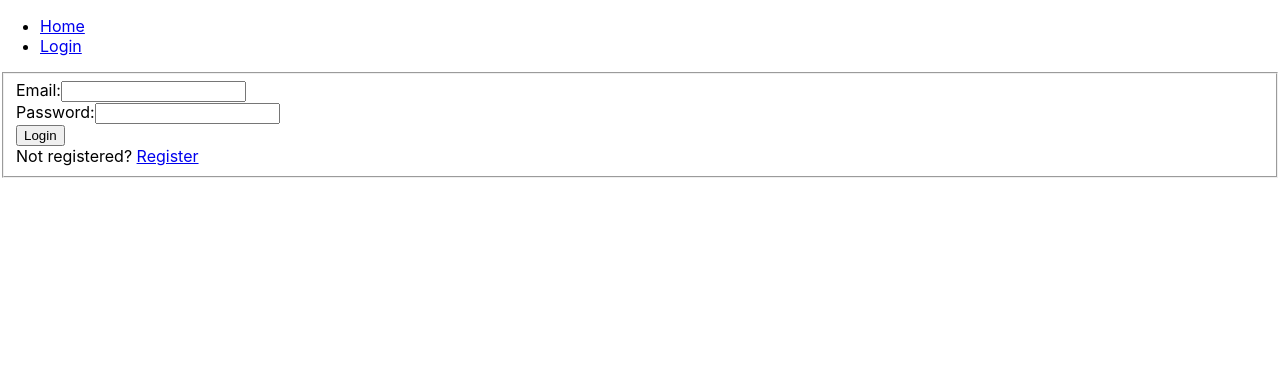
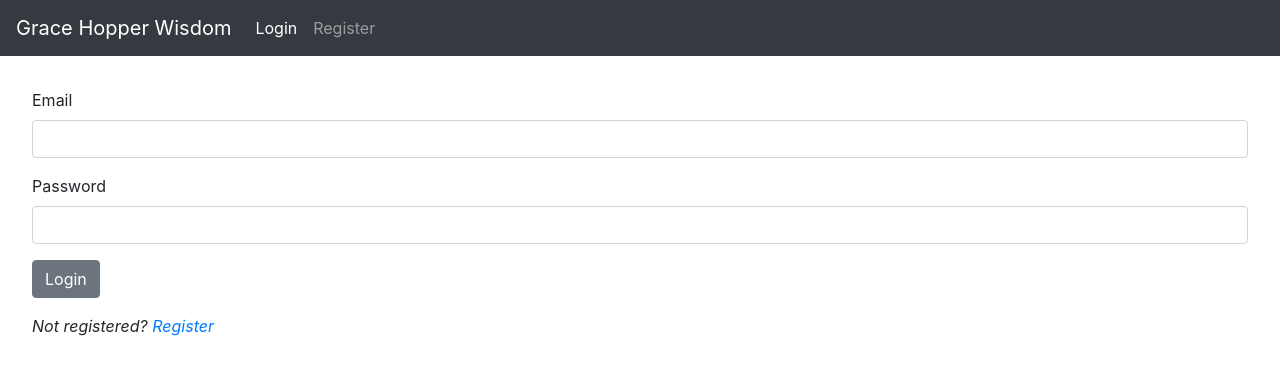
Before and after one commit to nashville-software-school/WisdomAndGrace, a React (Create React App) app in the folder WisdomAndGrace/client/: page /login in a window 1280 px wide. Shown: the top 374 px of the page. Built offline with nearby package versions, Linux system fonts and the light colour scheme; no server answers.

Commit message:
react strap and ui cleanup

```diff
--- a/WisdomAndGrace/client/package.json
+++ b/WisdomAndGrace/client/package.json
@@ -7,11 +7,13 @@
     "@testing-library/jest-dom": "^4.2.4",
     "@testing-library/react": "^9.5.0",
     "@testing-library/user-event": "^7.2.1",
+    "bootstrap": "^4.5.0",
     "firebase": "^7.15.5",
     "react": "^16.13.1",
     "react-dom": "^16.13.1",
     "react-router-dom": "^5.2.0",
-    "react-scripts": "3.4.1"
+    "react-scripts": "3.4.1",
+    "reactstrap": "^8.5.1"
   },
   "scripts": {
     "start": "react-scripts start",
--- a/WisdomAndGrace/client/src/App.css
+++ b/WisdomAndGrace/client/src/App.css
@@ -1,4 +1,5 @@
-.App {
+main {
+  margin: 2em;
 }
 
 .App-logo {
--- a/WisdomAndGrace/client/src/App.js
+++ b/WisdomAndGrace/client/src/App.js
@@ -1,8 +1,9 @@
 import React from 'react';
-import { BrowserRouter as Router, Link } from "react-router-dom";
+import { BrowserRouter as Router } from "react-router-dom";
 import './App.css';
 import { UserProfileProvider } from "./providers/UserProfileProvider";
 import { QuoteProvider } from "./providers/QuoteProvider";
+import Header from "./components/Header";
 import ApplicationViews from "./components/ApplicationViews";
 
 function App() {
@@ -10,13 +11,8 @@ function App() {
     <Router>
       <UserProfileProvider>
         <QuoteProvider>
-          <div className="App">
-            <ul>
-              <li><Link to="/">Home</Link></li>
-              <li><Link to="login">Login</Link></li>
-            </ul>
-            <ApplicationViews />
-          </div>
+          <Header />
+          <ApplicationViews />
         </QuoteProvider>
       </UserProfileProvider>
     </Router>
--- a/WisdomAndGrace/client/src/components/ApplicationViews.js
+++ b/WisdomAndGrace/client/src/components/ApplicationViews.js
@@ -9,6 +9,7 @@ export default function ApplicationViews() {
   const { isLoggedIn } = useContext(UserProfileContext);
 
   return (
+    <main>
       <Switch>
         <Route path="/" exact>
           {isLoggedIn ? <QuoteList /> : <Redirect to="/login" />}
@@ -22,5 +23,6 @@ export default function ApplicationViews() {
           <Register />
         </Route>
       </Switch>
+    </main>
   );
 };
--- /dev/null
+++ b/WisdomAndGrace/client/src/components/Header.js
@@ -0,0 +1,35 @@
+import React, { useState } from 'react';
+import { NavLink as RRNavLink } from "react-router-dom";
+import {
+  Collapse,
+  Navbar,
+  NavbarToggler,
+  NavbarBrand,
+  Nav,
+  NavItem,
+  NavLink
+} from 'reactstrap';
+
+export default function Header() {
+  const [isOpen, setIsOpen] = useState(false);
+  const toggle = () => setIsOpen(!isOpen);
+
+  return (
+    <div>
+      <Navbar color="dark" dark expand="md">
+        <NavbarBrand tag={RRNavLink} to="/">Grace Hopper Wisdom</NavbarBrand>
+        <NavbarToggler onClick={toggle} />
+        <Collapse isOpen={isOpen} navbar>
+          <Nav className="mr-auto" navbar>
+            <NavItem>
+              <NavLink tag={RRNavLink} to="/login">Login</NavLink>
+            </NavItem>
+            <NavItem>
+              <NavLink tag={RRNavLink} to="/register">Register</NavLink>
+            </NavItem>
+          </Nav>
+        </Collapse>
+      </Navbar>
+    </div>
+  );
+}
--- a/WisdomAndGrace/client/src/components/Login.js
+++ b/WisdomAndGrace/client/src/components/Login.js
@@ -1,4 +1,5 @@
 import React, { useState, useContext } from "react";
+import { Button, Form, FormGroup, Label, Input, FormText } from 'reactstrap';
 import { useHistory, Link } from "react-router-dom";
 import { UserProfileContext } from "../providers/UserProfileProvider";
 
@@ -9,29 +10,30 @@ export default function Login() {
   const [email, setEmail] = useState();
   const [password, setPassword] = useState();
 
-  const loginClick = () => {
+  const loginSubmit = (e) => {
+    e.preventDefault();
     login(email, password)
       .then(() => history.push("/"));
   };
 
   return (
-    <fieldset>
-      <div>
-        <label htmlFor="email">Email:</label>
-        <input id="email" type="text"
-          onChange={e => setEmail(e.target.value)} />
-      </div>
-      <div>
-        <label htmlFor="password">Password:</label>
-        <input id="password" type="password"
-          onChange={e => setPassword(e.target.value)} />
-      </div>
-      <div>
-        <button onClick={loginClick}>Login</button>
-      </div>
-      <div>
-        Not registered? <Link to="register">Register</Link>
-      </div>
-    </fieldset>
+    <Form onSubmit={loginSubmit}>
+      <fieldset>
+        <FormGroup>
+          <Label for="email">Email</Label>
+          <Input id="email" type="text" onChange={e => setEmail(e.target.value)} />
+        </FormGroup>
+        <FormGroup>
+          <Label for="password">Password</Label>
+          <Input id="password" type="password" onChange={e => setPassword(e.target.value)} />
+        </FormGroup>
+        <FormGroup>
+          <Button>Login</Button>
+        </FormGroup>
+        <em>
+          Not registered? <Link to="register">Register</Link>
+        </em>
+      </fieldset>
+    </Form>
   );
 }
--- /dev/null
+++ b/WisdomAndGrace/client/src/components/Quote.js
@@ -0,0 +1,12 @@
+import React from "react";
+import { Card, CardBody } from "reactstrap";
+
+export default function Quote({ quote }) {
+  return (
+    <Card className="m-4">
+      <CardBody>
+          <strong>{quote.text}</strong>
+      </CardBody>
+    </Card>
+  );
+}
--- a/WisdomAndGrace/client/src/components/QuoteList.js
+++ b/WisdomAndGrace/client/src/components/QuoteList.js
@@ -1,4 +1,5 @@
 import React, { useContext, useEffect } from "react";
+import Quote from "./Quote";
 import { QuoteContext } from "../providers/QuoteProvider";
 
 export default function QuoteList() {
@@ -11,7 +12,7 @@ export default function QuoteList() {
   return (
     <section>
       {quotes.map(q =>
-        <div key={q.id}>{q.text}</div>
+        <Quote key={q.id} quote={q}/>
       )}
     </section>
   );
--- a/WisdomAndGrace/client/src/components/Register.js
+++ b/WisdomAndGrace/client/src/components/Register.js
@@ -1,4 +1,5 @@
 import React, { useState, useContext } from "react";
+import { Button, Form, FormGroup, Label, Input, FormText } from 'reactstrap';
 import { useHistory } from "react-router-dom";
 import { UserProfileContext } from "../providers/UserProfileProvider";
 
@@ -9,30 +10,42 @@ export default function Register() {
   const [name, setName] = useState();
   const [email, setEmail] = useState();
   const [password, setPassword] = useState();
+  const [confirmPassword, setConfirmPassword] = useState();
 
-  const registerClick = () => {
-    const userProfile = { name, email };
-    register(userProfile, password)
-      .then(() => history.push("/"));
+  const registerClick = (e) => {
+    e.preventDefault();
+    if (password && password != confirmPassword) {
+      alert("Passwords don't match. Do better.");
+    } else {
+      const userProfile = { name, email };
+      register(userProfile, password)
+        .then(() => history.push("/"));
+    }
   };
 
   return (
-    <fieldset>
-      <div>
-        <label htmlFor="name">Name:</label>
-        <input id="name" type="text" onChange={e => setName(e.target.value)} />
-      </div>
-      <div>
-        <label htmlFor="email">Email:</label>
-        <input id="email" type="text" onChange={e => setEmail(e.target.value)} />
-      </div>
-      <div>
-        <label htmlFor="password">Password:</label>
-        <input id="password" type="password" onChange={e => setPassword(e.target.value)} />
-      </div>
-      <div>
-        <button onClick={registerClick}>Register</button>
-      </div>
-    </fieldset>
+    <Form onSubmit={registerClick}>
+      <fieldset>
+        <FormGroup>
+          <Label htmlFor="name">Name</Label>
+          <Input id="name" type="text" onChange={e => setName(e.target.value)} />
+        </FormGroup>
+        <FormGroup>
+          <Label for="email">Email</Label>
+          <Input id="email" type="text" onChange={e => setEmail(e.target.value)} />
+        </FormGroup>
+        <FormGroup>
+          <Label for="password">Password</Label>
+          <Input id="password" type="password" onChange={e => setPassword(e.target.value)} />
+        </FormGroup>
+        <FormGroup>
+          <Label for="confirmPassword">Confirm Password</Label>
+          <Input id="confirmPassword" type="password" onChange={e => setConfirmPassword(e.target.value)} />
+        </FormGroup>
+        <FormGroup>
+          <Button>Register</Button>
+        </FormGroup>
+      </fieldset>
+    </Form>
   );
 }
--- a/WisdomAndGrace/client/src/index.js
+++ b/WisdomAndGrace/client/src/index.js
@@ -1,5 +1,6 @@
 import React from 'react';
 import ReactDOM from 'react-dom';
+import 'bootstrap/dist/css/bootstrap.min.css';
 import './index.css';
 import App from './App';
 import * as serviceWorker from './serviceWorker';
```
Also changed, not shown: 1 other file (tests, documents, lock files or other folders). Lines whose indentation alone changed are shown as unchanged.
